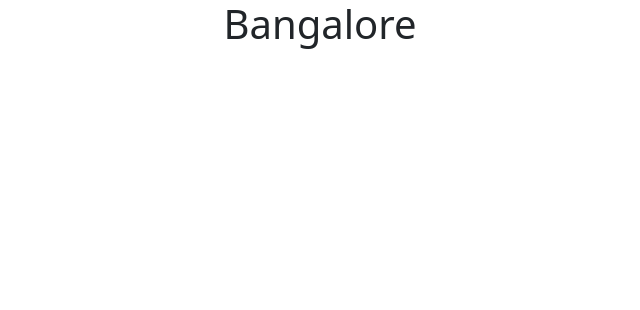
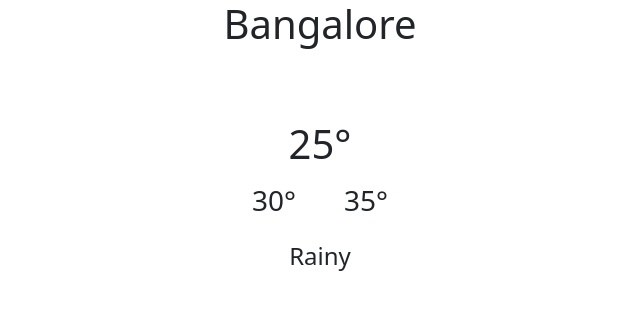
Before and after one commit to NisarCoderHive/weather-app, a React (Create React App) app: page / in a window 1280 px wide. Shown: the top 310 px of the page, without its empty margins (320-960 px from the left). Built offline with nearby package versions, Linux system fonts and the light colour scheme; no server answers.

Commit message:
added class component and fetched thru api'

```diff
--- a/package.json
+++ b/package.json
@@ -10,6 +10,7 @@
     "react": "^17.0.2",
     "react-dom": "^17.0.2",
     "react-scripts": "4.0.3",
+    "weather-icons": "github:erikflowers/weather-icons",
     "web-vitals": "^1.0.1"
   },
   "scripts": {
--- a/src/App.js
+++ b/src/App.js
@@ -1,15 +1,44 @@
-// import logo from './logo.svg';
 import React from "react";
 
 import "bootstrap/dist/css/bootstrap.min.css"
+
 import './App.css';
+
 import Weather from "./app_component/weather.components" ;
-function App() {
-  return (
-    <div className="App">
-    <Weather />
+
+const API_KEY = 'fa5986850b77c807610cdc0a2048fe8d';
+const cityname = 'Bangalore';
+// api.openweathermap.org/data/2.5/weather?q={city name}&appid={API key}
+// api.openweathermap.org/data/2.5/weather?q=London&appid={API key}
+
+class App extends React.Component{
+  constructor(){
+    super();
+    this.state={
+      city : undefined,
+      country : undefined,
+      celsius : undefined,
+      mintemp : undefined,
+      maxtem : undefined
+    };
+    this.getWeather();
+  }
+  getWeather = async () =>{
+    const api_call = await fetch(`http://api.openweathermap.org/data/2.5/weather?q=${cityname}&appid=${API_KEY}`);
+    const response = await api_call.json();
+
+    console.log(response);
+
+  }
+  render(){
+    return( <div className="App">
+    <Weather city = {this.state.city} country = {this.state.country}/>
       </div>
-  );
+
+    );
+  }
 }
 
+
+
 export default App;
--- a/src/app_component/weather.components.jsx
+++ b/src/app_component/weather.components.jsx
@@ -1,14 +1,29 @@
 import React from 'react'
 
-const Weather = ()=>{
+const Weather = (props)=>{
     return(
         <div className="container">
         <div className="cards">
-            <h1>Bangalore</h1>
-            <h5 className="py-4"></h5>
+            <h1>{props.city}Bangalore {props.country}</h1>
+            <h5 className="py-4">
+            <i className="wi wi-day-sunny display-1"></i></h5>
+            <h1 className="py-2">25&deg;</h1>
+            {minmaxTemp(30,35)}
+            <h4 className="py-3">Rainy</h4>
+
         </div>
         </div>
-   )
+   );
+};
+
+function minmaxTemp(min,max){
+    return(
+        <h3>
+            <span className="px-4">{min}&deg;</span>
+            <span className="px-4">{max}&deg;</span>
+        </h3>
+
+    );
 }
 
 export default Weather;
```
Also changed, not shown: 2 other files (tests, documents, lock files or other folders).
